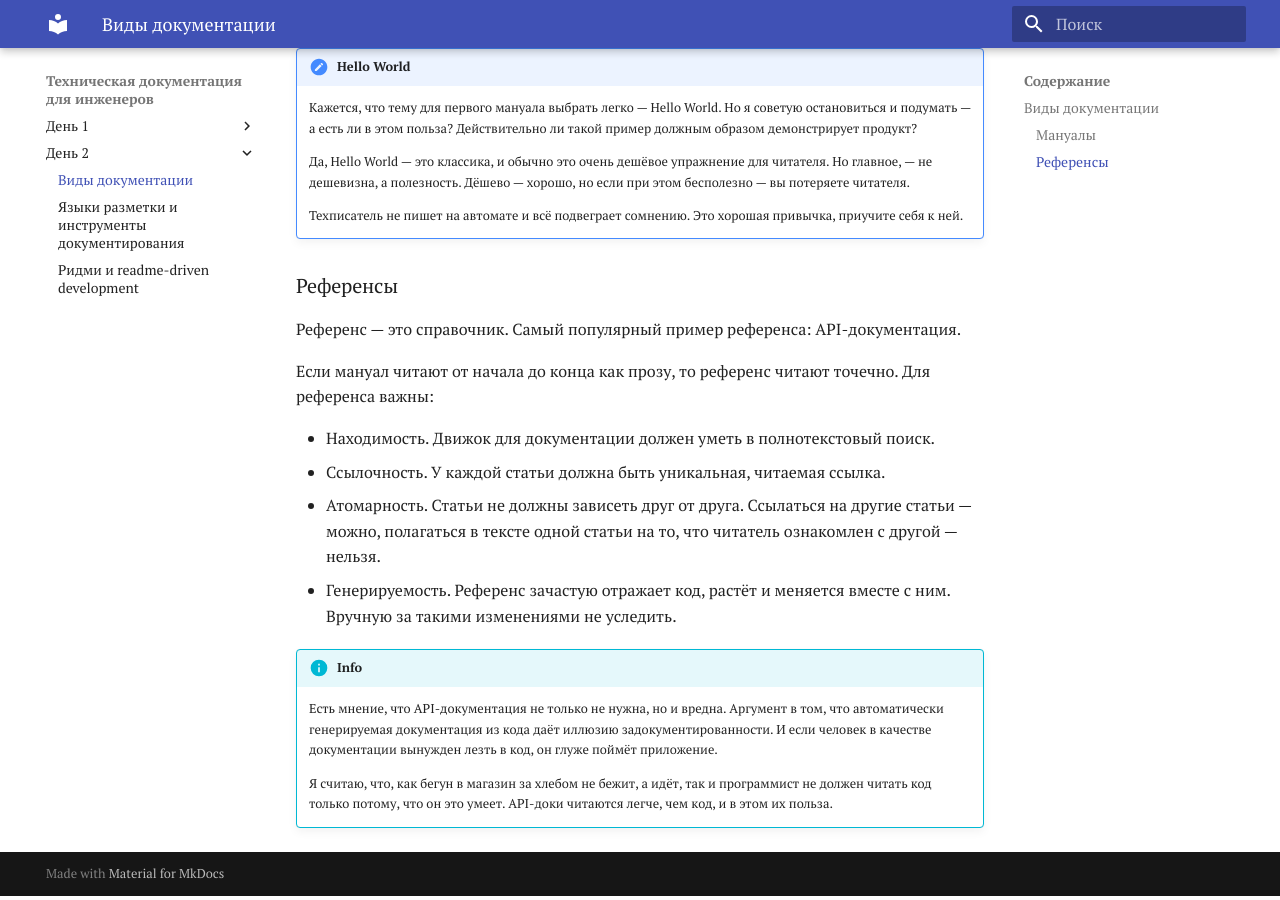
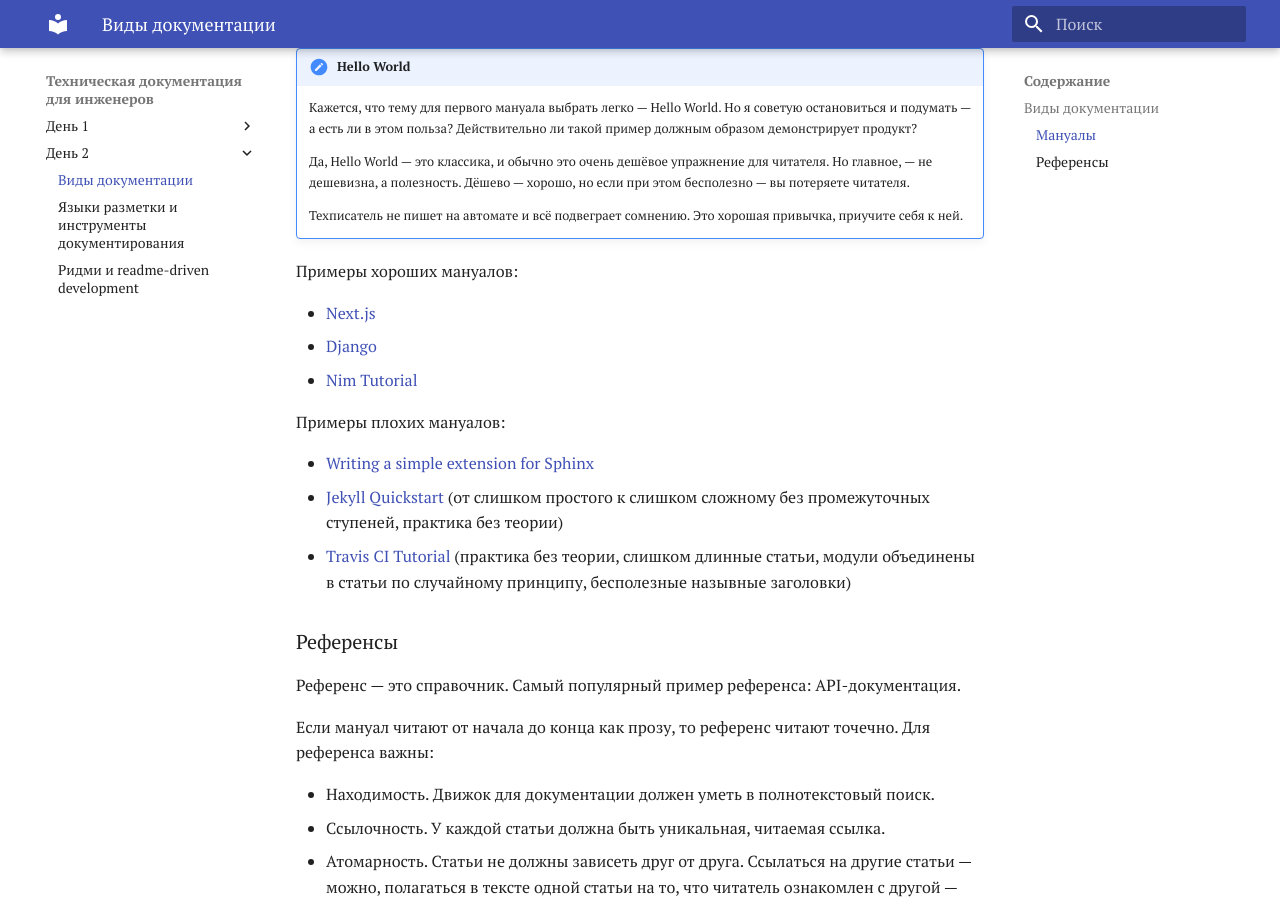
Before and after one commit to moigagoo/techdocs, an MkDocs documentation site: the page built from docs/day2/kinds.md, in a window 1280 px wide and 900 px high, scrolled down 978 px. Built offline with MkDocs 1.6.1 and Material for MkDocs 9.7.7, drawn with Linux system fonts in a browser that asks for light colours; some web fonts are replaced.

Commit message:
Add manual examples.

```diff
--- a/docs/day2/kinds.md
+++ b/docs/day2/kinds.md
@@ -41,6 +41,18 @@
 
     Техписатель не пишет на автомате и всё подвеграет сомнению. Это хорошая привычка, приучите себя к ней.
 
+Примеры хороших мануалов:
+
+-   [Next.js](https://nextjs.org/docs/)
+-   [Django](https://docs.djangoproject.com/en/2.1/intro/tutorial01/)
+-   [Nim Tutorial](https://nim-lang.org/docs/tut1.html)
+
+Примеры плохих мануалов:
+
+-   [Writing a simple extension for Sphinx](http://www.sphinx-doc.org/en/master/extdev/index.html#dev-extensions)
+-   [Jekyll Quickstart](https://jekyllrb.com/docs/) (от слишком простого к слишком сложному без промежуточных ступеней, практика без теории)
+-   [Travis CI Tutorial](https://docs.travis-ci.com/user/tutorial/) (практика без теории, слишком длинные статьи, модули объединены в статьи по случайному принципу, бесполезные назывные заголовки)
+
 
 ### Референсы
 
```
